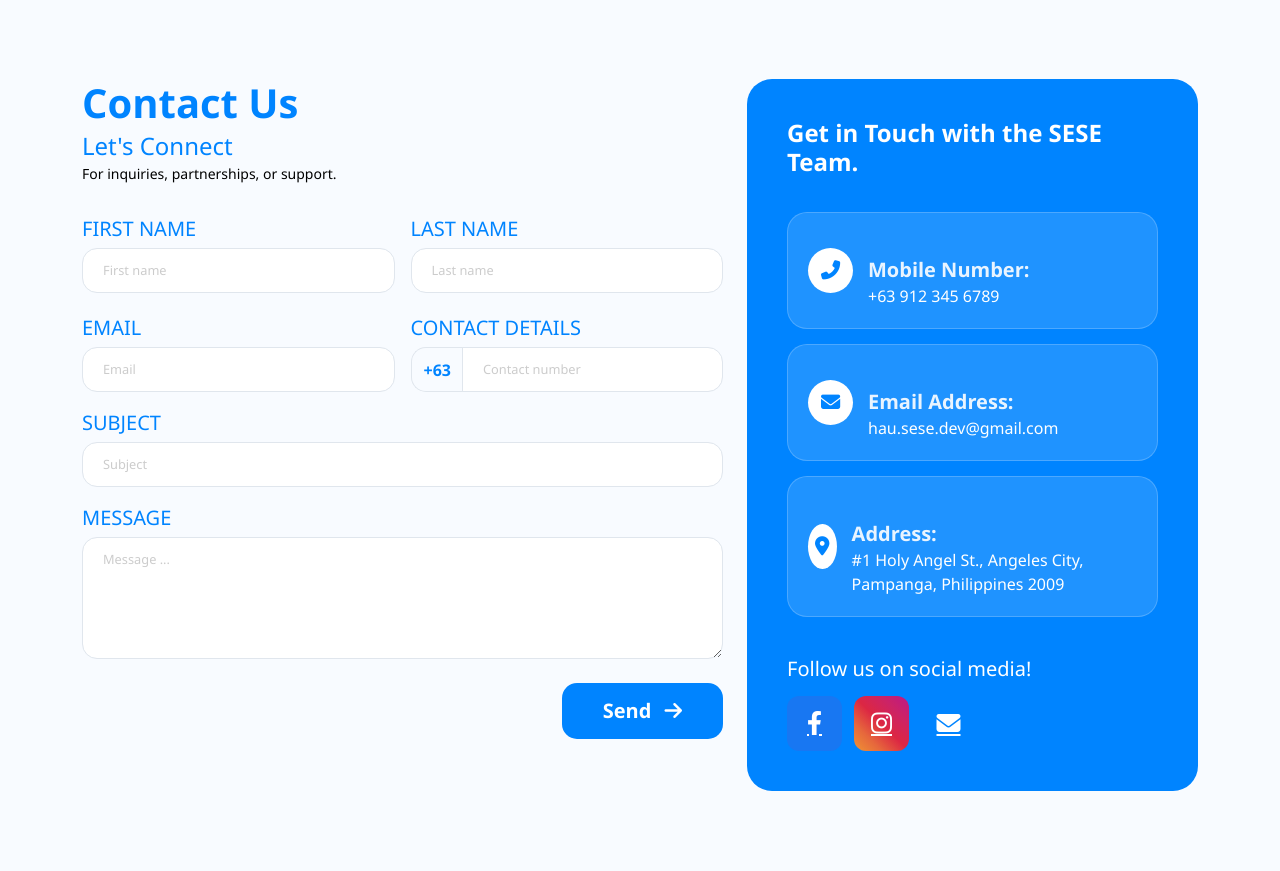
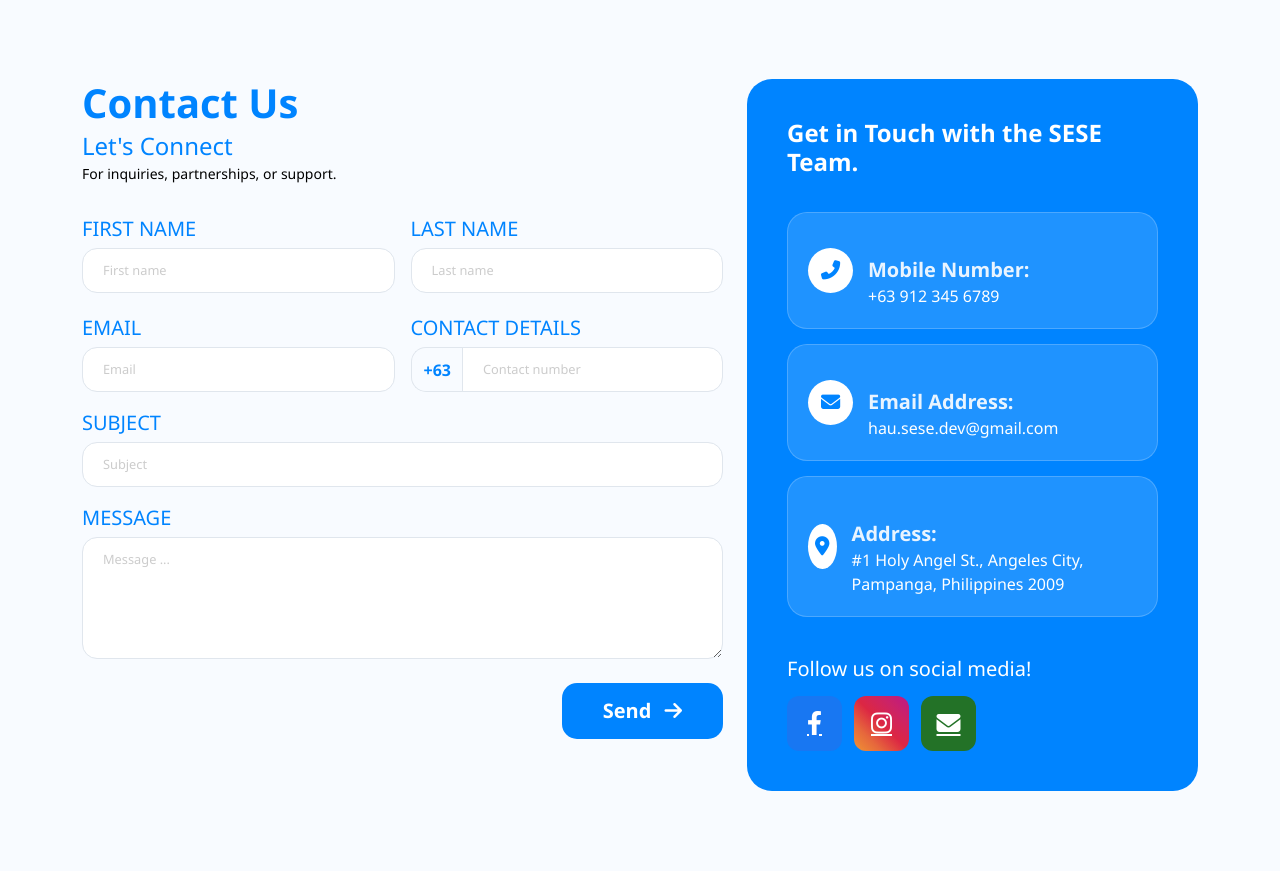
Before and after one commit to vladimirborja/Capstone_SESE, a PHP site: page /Capstone_SESE/mains/contact.php in a window 1280 px wide. Shown: the part 77-948 px from the top of the page. Run offline with PHP 8.4, Linux system fonts and the light colour scheme; a user stored in the database is signed in; data comes from the database, SQL or seed files in the repository; some libraries are stand-ins or nearby versions.

Commit message:
update color for mail info

```diff
--- a/src/mains/contact.php
+++ b/src/mains/contact.php
@@ -126,7 +126,7 @@ if (!isset($_SESSION['user_id'])) {
                                 <i class="fab fa-instagram"></i>
                             </a>
 
-                            <a href="mailto:hau.sese.dev@gmail.com" class="social-box gm">
+                            <a href="mailto:hau.sese.dev@gmail.com" class="social-box gm" style="background-color: #237227;">
                                 <i class="fas fa-envelope"></i>
                             </a>
                         </div>
```
